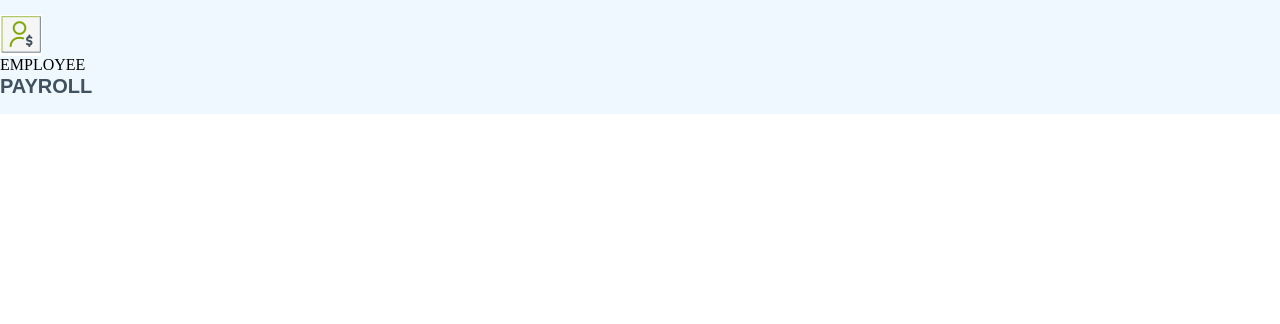
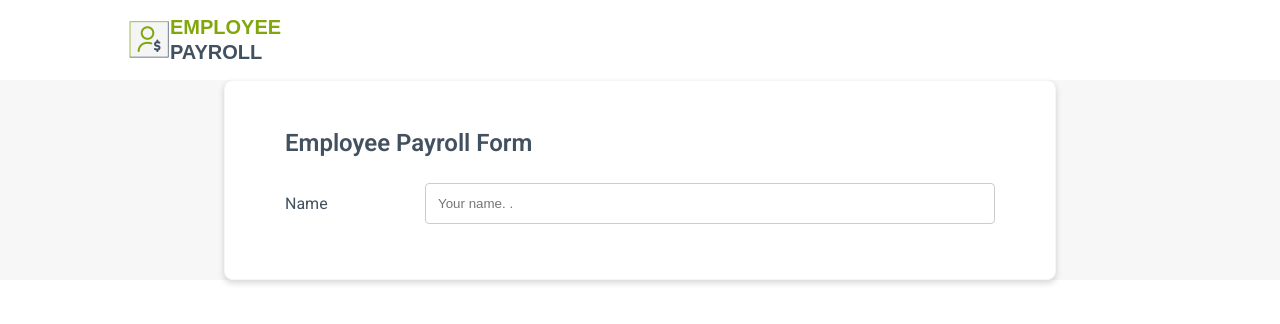
Before and after one commit to Sudarshangaikwad77/Emp_Payroll_Application, a plain HTML site: page index.html in a window 1280 px wide. Drawn offline with Linux system fonts and the light colour scheme.

Commit message:
employee payyroll orm  with header annd name

```diff
--- a/index.html
+++ b/index.html
@@ -2,63 +2,130 @@
 <html lang="en">
 <head>
     <meta charset="UTF-8">
-    <meta name = "viewport" content="width = device-width , initial-scale = 1.0">
-    <link href="https://fonts.googleapis.com/css2?family=Roboto:wght@300;400;500;600&display=swap"
-rel="stylesheet">
-    <title> employee payroll form </title>
-    <style></style>
-</head>
-<body>
-
-</body>
-</html>
-<link href="https://fonts.googleapis.com/css2?family=Roboto:wght@300;400;500;600&display=swap"
-rel="stylesheet">
-
-<body>
-    <header class="header - content header">
-        <div class="logo-content">
-            <img src="assets\images\logo.png" alt="">
-        </div>
-        <span class="emp -text">EMPLOYEE</span><br>
-        <span class="emp-text emp-payroll">PAYROLL</span>
-
-        </div>
-    </header>
-</body>
-
+    <neta name="viewport" content="width-device-width, initial-scale=1.0">
+    <Link rel="stylesheet">
+    <title>Employee payroll form</title>
         <style>
             body {
                margin: 0;
-        height: 100;
+               height: 100%;
             }
             .header {
                padding: 15px 0;
-        background-color: aliceblue;
+               background-color: #ffffff;
             }
             .header-content {
                display: flex;
                flex-direction: row;
                justify-content: center;
                align-items: center;
-        border: 0px green;
+                border: 0px solid green;
             }
             .logo-content {
                 display: flex;
                 flex-direction: row;
                 align-items: center;
-        border: 0px green;
+                 border: Opx solid Mlgreen;
                 width: 80%;
             }
-    .logo-content-img { border: solid 0px #42515f;}
+
+ .logo-content-img { border: solid Opx M#42515f; }
+
 .emp-text {
-        font: normal normal bold 20px/25px montserrat;
-        font-family: "montserrat",sans-serif;
+font: normal normal bold 20px/25px Montserrat;
+font-family: "Montserrat", sans-serif;
 letter-spacing: 0px;
-        color: #B2a70c;
+color: #82a70c;
 text-transform: capitalize;
 }
-    .emp-payroll{ color: #42515f;}
-    * {box-sizing: border-box;}
 
+.emp-payroll { color: #42515f; }
+
+* { box-sizing:border-box; }
+
+.form-content {
+min-height: calc(100% - 80px);
+background-color: #f7f7f7;
+display: flex;
+justify-content: center;
+align-items: center;
+border: 0px solid green;
+}
+
+ .form {
+width: 65%;
+padding: 44px 60px;
+background: #ffffff 0% 0% no-repeat padding-box;
+box-shadow: 0px 3px 6px #00000029;
+border: 1px solid #f5f5f5;
+border-radius: 8px;
+opacity: 1;
+ }
+ .form-head {
+font: normal normal bold 24px/37px Roboto;
+letter-spacing: Opx;
+color: #42515f;
+text-transform: capitalize;
+opacity: 1;
+padding-bottom: 20px;
+ }
+ .row-content {
+display: flex;
+flex-direction: row;
+margin-bottom: 10px;
+align-items: center;
+border: Opx solid green;
+ }
+
+.label {
+min-width: 140px;
+}
+
+label {
+padding: 12px 12px 12px 0;
+display: inline-block;
+}
+.text {
+font-size: 16px;
+color: #42515f;
+opacity: 1;
+font-family: Roboto;
+}
+
+input {
+width: 100%;
+padding: 12px;
+border: 1px solid #ccc;
+border-radius: 4px;
+resize: vertical;
+}
 </style>
+</head>
+<body>
+    <header class="header-content header">
+        <div class="logo-content">
+              <img src="assets\images\logo.png" alt="logo">
+              <div>
+                     <span class="emp-text">EMPLOYEE</span><br>
+                     <span class="emp-text emp-payroll">PAYROLL</span>
+              </div>
+        </div>
+ </header>
+<div class="form-content">
+<form class="form" action="#"
+onsubmit="save();return false">
+<div class="form-head">
+Employee Payroll form </div>
+<div class="row-content">
+<label class="label text"
+for="name">Name</label>
+<input class="input" type="text" id="name"
+name="name" placeholder="Your name. ."
+required>
+<div>
+</form>
+</div>
+</body>
+</html>
+ <link href="https://fonts.googleapis.com/css2?family=Roboto:wght@300;400;500;600&display=swap"
+ rel="stylesheet">
```
Also changed, not shown: index.css (deleted). Lines whose indentation alone changed are shown as unchanged.
